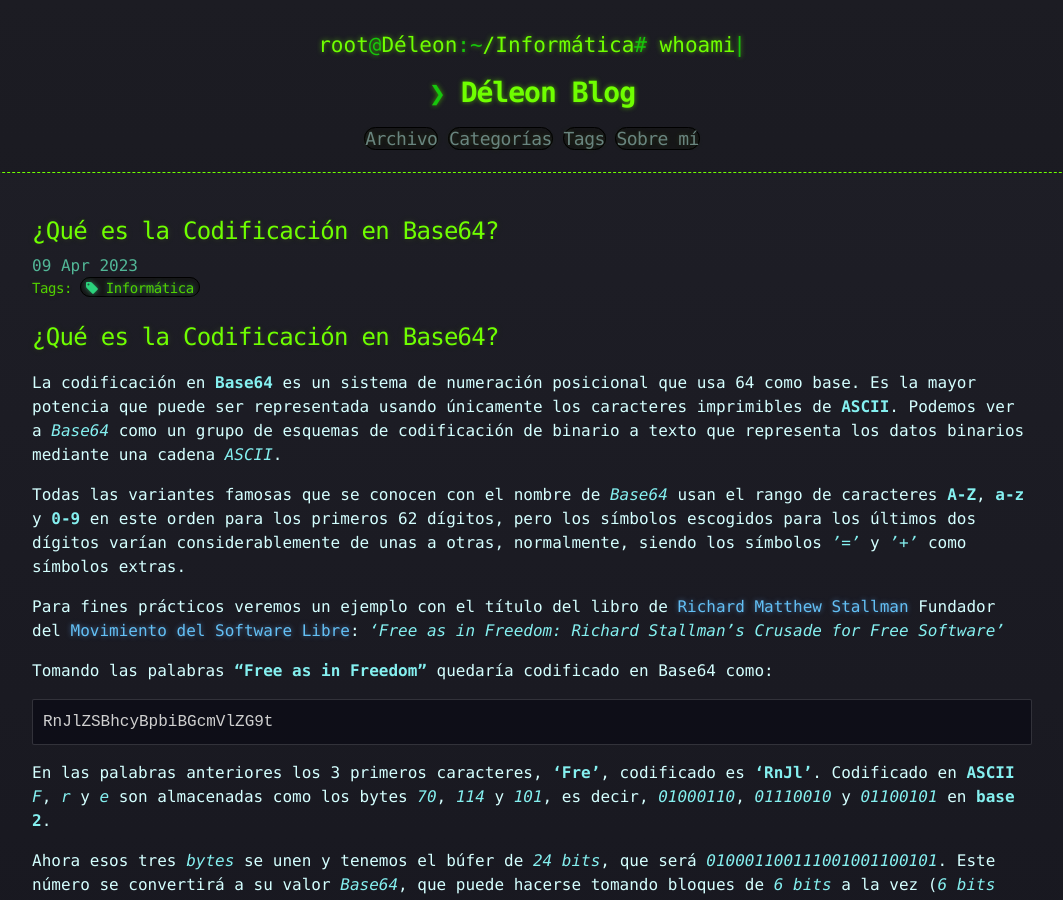
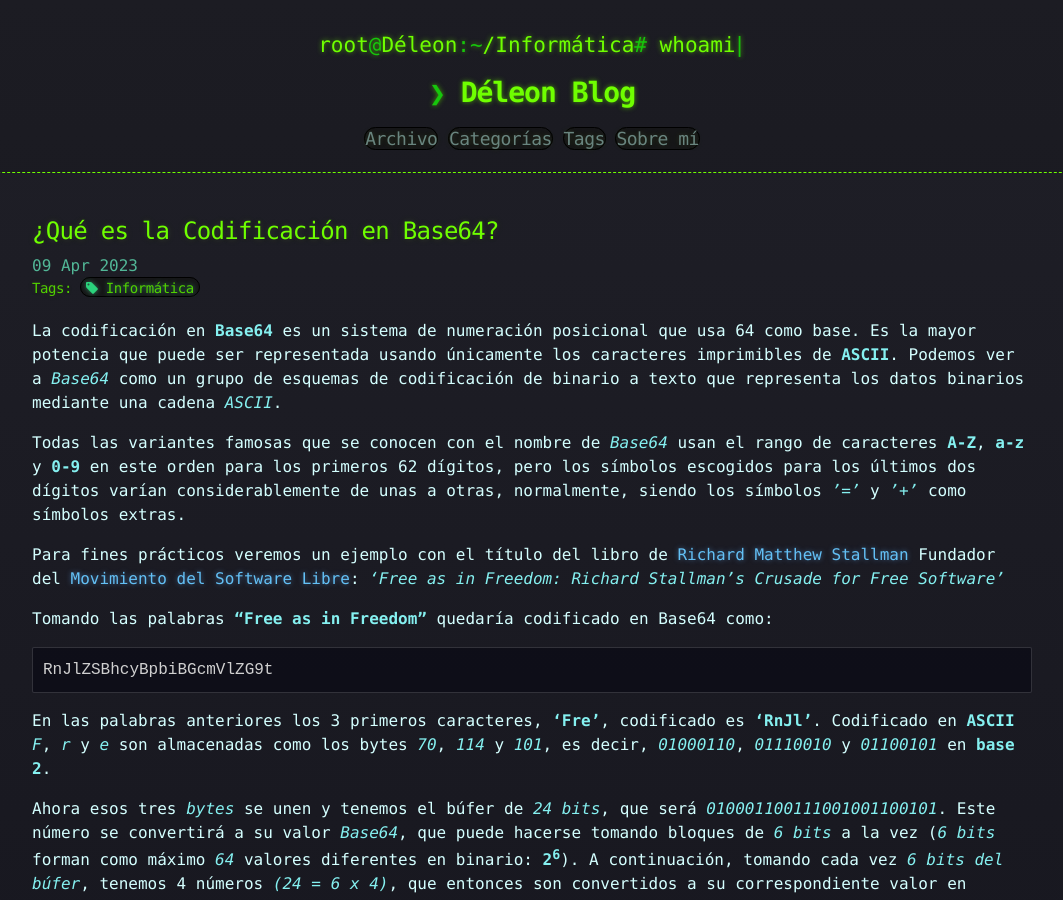
Before and after one commit to LawlietJH/lawlietjh.github.io, a Jekyll site: the page built from _posts/Informática/2023-04-09- Que es la Codificación en Base64.md, in a window 1280 px wide and 900 px high. Shown: the whole window, without its empty margins (108-1171 px from the left). Built offline with Jekyll 4.4.1, drawn with Linux system fonts in a browser that asks for light colours.

Commit message:
Corrección en entrada - Que es la codificacion en base64

```diff
--- a/_posts/Informática/2023-04-09- Que es la Codificación en Base64.md
+++ b/_posts/Informática/2023-04-09- Que es la Codificación en Base64.md
@@ -6,9 +6,6 @@ date: 2023-04-09 02:00
 published: true
 page_id: 24
 ---
-
-<div id="Base64"></div>
-## ¿Qué es la Codificación en Base64?
 
 La codificación en **Base64** es un sistema de numeración posicional que usa 64 como base. Es la mayor potencia que puede ser representada usando únicamente los caracteres imprimibles de **ASCII**. Podemos ver a *Base64* como un grupo de esquemas de codificación de binario a texto que representa los datos binarios mediante una cadena *ASCII*.
 
```
